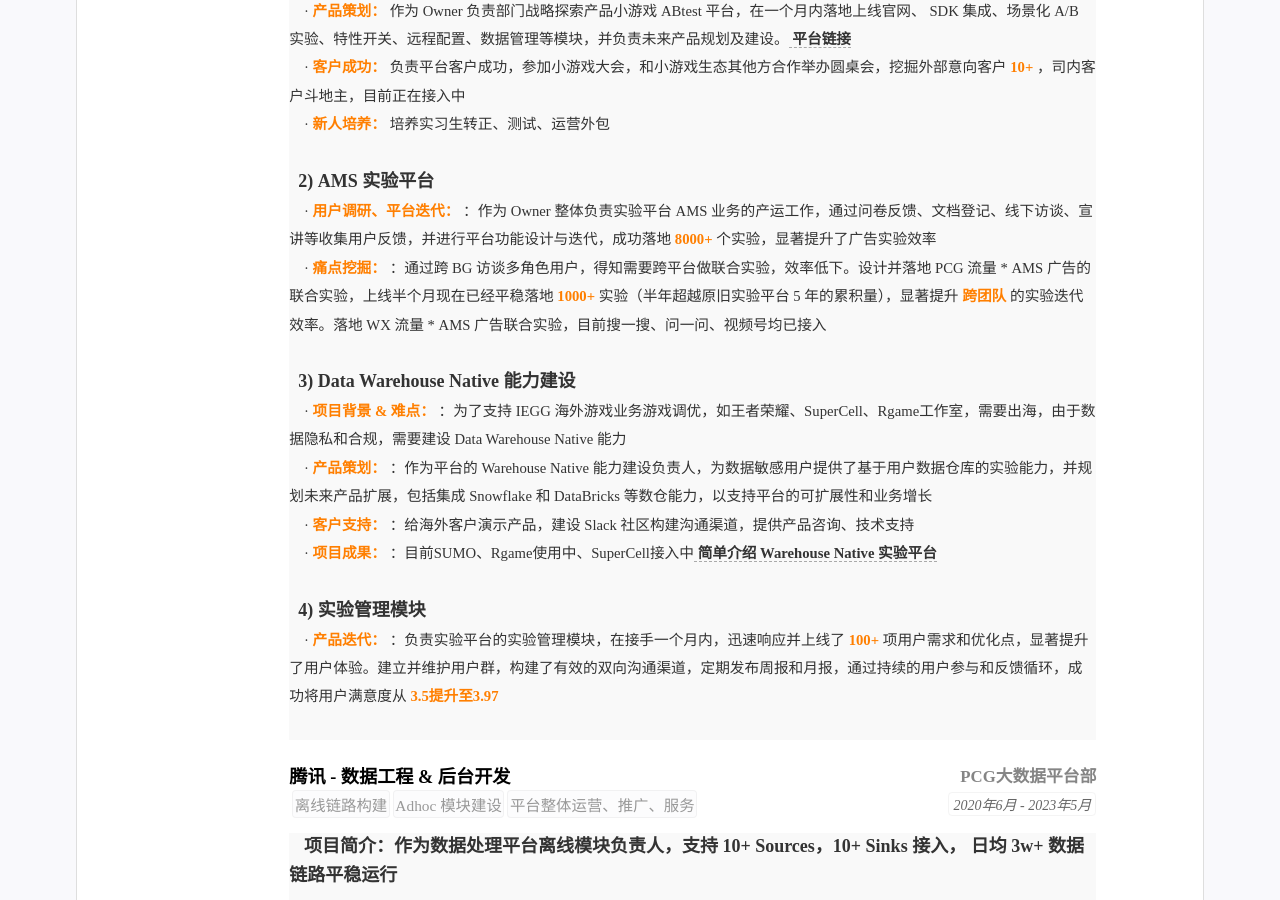
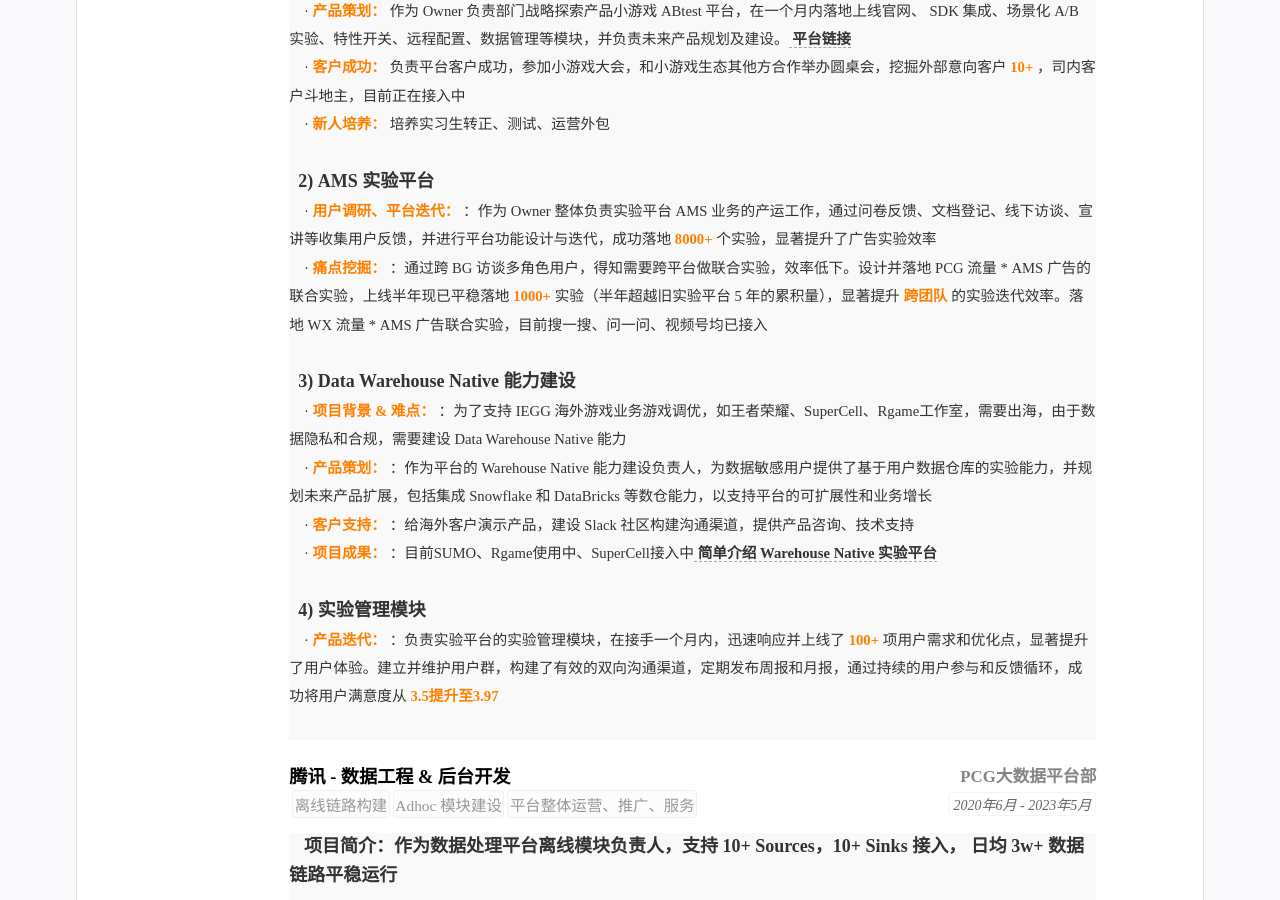
Before and after one commit to kuailexiaoshenxian/cn-wx-cv, a Jekyll site: the page built from index.html, in a window 1280 px wide and 900 px high, scrolled down 846 px. Built offline with Jekyll 4.4.1, drawn with Linux system fonts in a browser that asks for light colours.

Commit message:
Update resume.yml

```diff
--- a/_data/resume.yml
+++ b/_data/resume.yml
@@ -108,7 +108,7 @@ main: #简历主要内容，
             <br>
             <font face="等线"><font size=4><strong> &nbsp 2) AMS 实验平台</strong></font> <br>  &nbsp &nbsp
             · <font color=#FF7F00><strong>用户调研、平台迭代： </strong></font>：作为 Owner 整体负责实验平台 AMS 业务的产运工作，通过问卷反馈、文档登记、线下访谈、宣讲等收集用户反馈，并进行平台功能设计与迭代，成功落地<font color=#FF7F00><strong> 8000+ </strong></font> 个实验，显著提升了广告实验效率 <br> &nbsp &nbsp
-            · <font color=#FF7F00><strong>痛点挖掘： </strong></font>：通过跨 BG 访谈多角色用户，得知需要跨平台做联合实验，效率低下。设计并落地 PCG 流量 * AMS 广告的联合实验，上线半个月现在已经平稳落地<font color=#FF7F00><strong> 1000+ </strong></font>实验（半年超越原旧实验平台 5 年的累积量），显著提升 <font color=#FF7F00><strong>  跨团队</strong></font> 的实验迭代效率。落地 WX 流量 *  AMS 广告联合实验，目前搜一搜、问一问、视频号均已接入  <br>  &nbsp &nbsp
+            · <font color=#FF7F00><strong>痛点挖掘： </strong></font>：通过跨 BG 访谈多角色用户，得知需要跨平台做联合实验，效率低下。设计并落地 PCG 流量 * AMS 广告的联合实验，上线半年现已平稳落地<font color=#FF7F00><strong> 1000+ </strong></font>实验（半年超越旧实验平台 5 年的累积量），显著提升 <font color=#FF7F00><strong>  跨团队</strong></font> 的实验迭代效率。落地 WX 流量 *  AMS 广告联合实验，目前搜一搜、问一问、视频号均已接入  <br>  &nbsp &nbsp
             <br>
             <font face="等线"><font size=4><strong> &nbsp 3) Data Warehouse Native 能力建设</strong></font>  <br>  &nbsp &nbsp
             · <font color=#FF7F00><strong>项目背景 & 难点： </strong></font>：为了支持 IEGG 海外游戏业务游戏调优，如王者荣耀、SuperCell、Rgame工作室，需要出海，由于数据隐私和合规，需要建设 Data Warehouse Native 能力<br> &nbsp &nbsp
```
